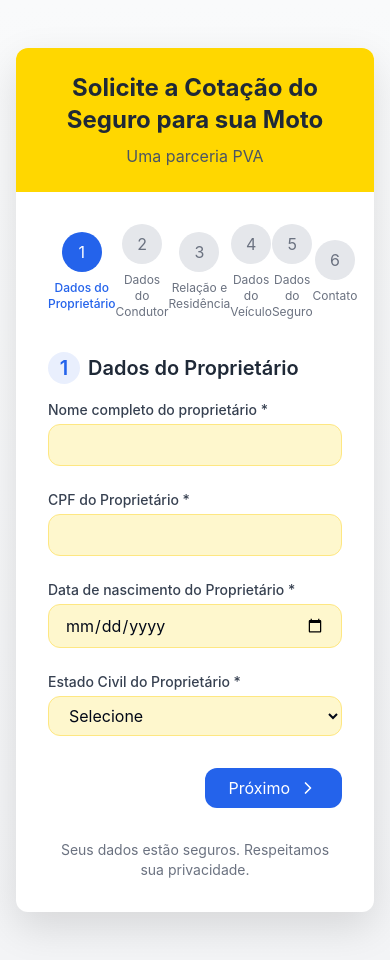
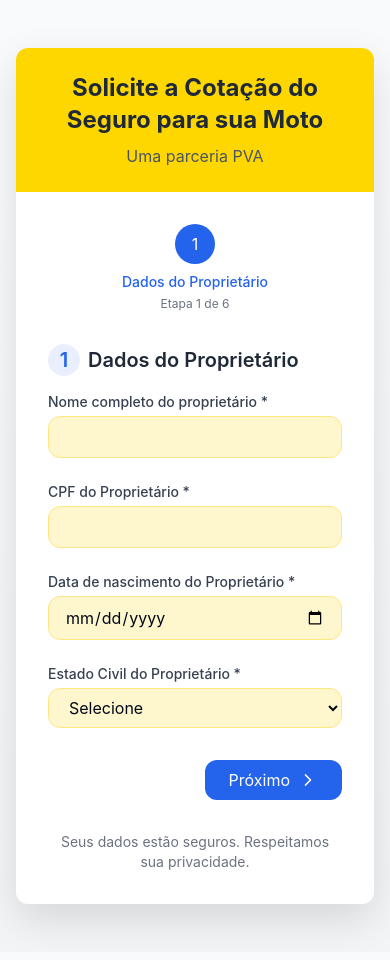
Before and after one commit to rafaelcantarelli/seguro-duas-rodas-lp, a React (Vite) app: page /formulario-seguro in a window 390 px wide. Built offline with nearby package versions, Linux system fonts and the light colour scheme.

Commit message:
Improve responsive form layout
Improve the layout of the form for better responsiveness on smaller screens.

```diff
--- a/src/index.css
+++ b/src/index.css
@@ -135,4 +135,39 @@
   .step-content {
     @apply transition-all duration-300 ease-in-out;
   }
+
+  /* Responsive step indicators */
+  @media (max-width: 768px) {
+    .step-indicator-container {
+      @apply px-2 py-3;
+    }
+
+    .step-number {
+      @apply w-8 h-8 text-sm;
+    }
+
+    .step-title {
+      @apply text-xs max-w-[60px];
+    }
+  }
 }
+
+@keyframes fade-in {
+  from { opacity: 0; }
+  to { opacity: 1; }
+}
+
+@keyframes slide-in {
+  from { transform: translateY(20px); opacity: 0; }
+  to { transform: translateY(0); opacity: 1; }
+}
+
+@layer utilities {
+  .animate-fade-in {
+    animation: fade-in 0.5s ease-out;
+  }
+
+  .animate-slide-in {
+    animation: slide-in 0.4s ease-out;
+  }
+}
--- a/src/pages/FormularioSeguro.tsx
+++ b/src/pages/FormularioSeguro.tsx
@@ -122,7 +122,24 @@ const FormularioSeguro = () => {
 
   const renderStepIndicator = () => {
     return (
-      <div className="flex items-center justify-between mb-8 w-full max-w-4xl mx-auto">
+      <div className="mb-8 w-full max-w-4xl mx-auto overflow-x-auto">
+        {/* Mobile View */}
+        <div className="md:hidden flex items-center justify-center">
+          <div className="flex flex-col items-center">
+            <div className="bg-primary text-white w-10 h-10 rounded-full flex items-center justify-center">
+              {currentStep}
+            </div>
+            <span className="text-sm mt-2 text-primary font-medium">
+              {getStepTitle(currentStep)}
+            </span>
+            <span className="text-xs text-gray-500 mt-1">
+              Etapa {currentStep} de {totalSteps}
+            </span>
+          </div>
+        </div>
+
+        {/* Desktop View */}
+        <div className="hidden md:flex items-center justify-between">
           {Array.from({ length: totalSteps }).map((_, index) => (
             <div key={index} className="flex flex-col items-center">
               <div
@@ -147,6 +164,7 @@ const FormularioSeguro = () => {
               </span>
             </div>
           ))}
+        </div>
       </div>
     );
   };
```
Lines whose indentation alone changed are shown as unchanged.
